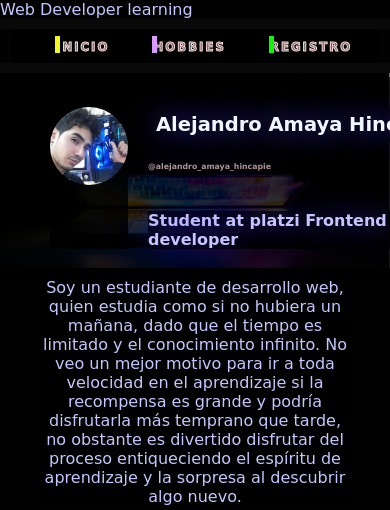
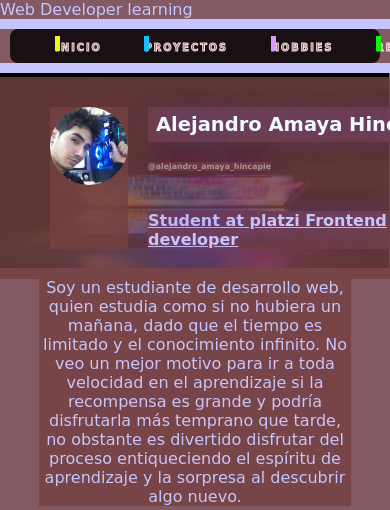
Before and after one commit to AlejoAmaHin/presentation-Alejandro-Amaya, a plain HTML site: page index.html in a window 390 px wide. Shown: the top 510 px of the page. Drawn offline with Linux system fonts and the light colour scheme.

Commit message:
Portafolio

```diff
--- a/CSS/1menu.css
+++ b/CSS/1menu.css
@@ -6,6 +6,126 @@
     background: rgba(0, 0, 0, 0.815);
     background-position: center;
 }
+
+/* INICIO DEL RESPONSIVE DESIGN MOBILE */
+
+@media (max-width: 991px) {
+
+    * {
+
+        color: #c6c5fd;
+        box-sizing: border-box;
+        font-family: 'Fredooka One', cursive;
+        background: rgba(117, 66, 66, 0.815);
+    }
+
+    body {
+        background-color: #c6c5fd;
+    }
+
+    .container {
+        margin: 10px;
+        display: flex;
+        justify-content: flex-start;
+        align-items: center;
+        min-height: 4vh;
+    }
+
+
+    /* Estilos generales*/
+    .image-container {
+        display: flex;
+    }
+
+    .image-container img {
+        width: 100vw;
+        height: 50vw;
+    }
+
+    /* Estilos del hero a continuacion */
+
+    #hero {
+    position: relative;
+        display: flex;
+        flex-direction: row;
+        justify-content: space-between;
+    }
+
+    #hero #gamer {
+        display: flex;
+        width: 100%;
+    }
+
+    #hero .informacion-contenedor {
+        position: absolute;
+        top: 1vw;
+        left: 0;
+        display: flex;
+        width: 100%;
+        color: #fff;
+        padding: 30px 50px ;
+
+    }
+
+    #hero .informacion-contenedor #foto {
+        display: flex;
+        width: 20vw;
+        flex-flow: row;
+    }
+
+    #hero .informacion-contenedor #foto img {
+        border-radius: 50%;
+        margin: 0;
+        padding: 0;
+        width: 20vw;
+        height: 20vw;
+
+    }
+
+    #hero .informacion-contenedor .informacion {
+        margin-left: 20px;
+        font-weight: bold;
+        background-color: transparent;
+        text-shadow: 0 0 30px rgb(92, 76, 241);
+    }
+
+    #hero .informacion-contenedor .informacion span {
+        margin-top: 5vw;
+        display: inline-block;
+        color: #ac9494;
+        margin-bottom: 40px;
+        font-size: 2vw;
+    }
+
+    .social-icons li a img {
+        border-radius: 100%;
+        display: flex;
+        padding: 10px;
+        display: flex;
+        justify-content: center;
+        align-items: center;
+    }
+
+    .main {
+        display: flex;
+        flex-direction: column;
+        *width: 100vh;
+        justify-content: center;
+        align-items: center;
+        text-align: center;
+    }
+
+    .main p {
+        width: 80vw;
+        margin: 10px 100px;
+        display: flex;
+        justify-content: center;
+        align-items: flex-start;
+    }
+
+    }
+
+/* FIN DEL RESPONSIVE DESIGN MOBILE */
 
 .container {
     margin: 10px;
@@ -36,7 +156,7 @@ ul li {
 
 ul li a {
     position: relative;
-    font-size: 3vw;
+    font-size: 2.5vw;
     font-weight: bold;
     line-height: 1.5em;
     text-decoration: none;
@@ -99,13 +219,11 @@ ul li a:hover {
     cursor: pointer;
 }
 
-/* Platzi Styles aprendidos*/
+/* Platzi Styles + curso desarrollo de páginas web*/
 
-body {
-    font-family: Arial, Helvetica, sans-serif;
-}
 
-/* Estilos generales a continuación */
+
+/* Estilos generales*/
 
 .image-container {
     display: flex;
--- /dev/null
+++ b/CSS/stylePages.css
@@ -0,0 +1,105 @@
+/* Estilo para el título principal */
+  .titulo {
+    display: flex;
+    justify-content: center;
+    align-items: center;
+    padding: 20px 0;
+    border-radius: 7px;
+
+  }
+  h1 {
+    color: #47ffa9; /* Naranja claro */
+    text-shadow: 2px 2px 4px #000000; /* Sombra negra */
+  }
+
+/* Estilo para los títulos de las tarjetas */
+  h2 {
+    color: #ffffff; /* Blanco */
+    text-shadow: 1px 1px 2px #000000; /* Sombra negra */
+  }
+
+/* Estilo para los botones de las tarjetas */
+  .btn {
+
+    background-color: #47ffb2;
+    border-color: #ffb347; /* Naranja claro */
+    color: #000000; /* Negro */
+    border-radius: 4px;
+    padding: 2px;
+    border: 4px;
+    text-decoration: none;
+  }
+
+  .btn:hover {
+    background-color: #4781ff;
+  }
+
+ /* Estilo para el fondo de la página */
+  body {
+    background-color: #082222; /* Gris oscuro */
+  }
+
+/* Estilo para el footer */
+  footer {
+    background-color: #000000; /* Negro */
+    color: #ffffff; /* Blanco */
+    padding: 20px;
+  }
+
+/* Estilo para las tarjetas */
+.card {
+    background-color: #074d6d; /* Gris oscuro */
+    border-color: #ffb347; /* Naranja claro */
+    color: #ffffff; /* Blanco */
+    box-shadow: 0 4px 8px 0 rgba(0, 0, 0, 0.2), 0 6px 20px 0 rgba(0, 0, 0, 0.19); /* Sombra */
+  }
+
+/* Estilo para el cuerpo de las tarjetas */
+  .card-body {
+    padding: 20px;
+
+  }
+
+/* Estilo para los textos de las tarjetas */
+  .card-text {
+    color: #ffffff; /* Blanco */
+    font-size: 16px;
+  }
+
+/* Estilo para los títulos de las tarjetas */
+  .card-title {
+    font-size: 20px;
+    font-weight: bold;
+  }
+
+/* -------------------- */
+
+  * {
+    margin: 0;
+    padding: 0;
+    box-sizing: border-box;
+    font-family: Arial, Helvetica, sans-serif;
+}
+
+/* Neon mágico */
+h1:hover, #hero .informacion-contenedor .informacion:hover {
+    text-shadow: 0 0 10px rgb(48, 45, 255);
+    transition: 0.2s;
+    cursor: pointer;
+}
+.social-icons li a img:hover, #hero .informacion-contenedor #foto img:hover {
+    box-shadow: 0 0 5vw rgb(101, 51, 236);
+    transition: 0.2s;
+    cursor: pointer;
+}
+
+ul li a:hover {
+    padding: 0 2%;
+    transition: 0.7s;
+    cursor: pointer;
+}
+
+div {
+  margin: 4px;
+  border-radius: 7px;
+}
--- a/index.html
+++ b/index.html
@@ -16,9 +16,9 @@
         <div class="container">
             <ul>
                 <li style="--clr:#f2f916"><a href="index.html" data-text="&nbsp;Inicio&nbsp;">&nbsp;Inicio&nbsp;</a></li>
+                <li style="--clr:#16BFF9"><a href="#" data-text="&nbsp;Proyectos&nbsp;">&nbsp;Proyectos&nbsp;</a></li>
                 <li style="--clr:#da9bff"><a href="hobbies.html" data-text="&nbsp;hobbies&nbsp;">&nbsp;hobbies&nbsp;</a></li>
                 <li style="--clr:#0ef70a"><a href="formularioX.html" data-text="&nbsp;registro&nbsp;">&nbsp;registro&nbsp;</a></li>
-                <li style="--clr:#16BFF9"><a href="#" data-text="&nbsp;libros&nbsp;">&nbsp;libros&nbsp;</a></li>
             </ul>
         </div>
     </nav>
@@ -38,7 +38,7 @@
                 <h1>Alejandro Amaya Hincapie</h1>
                 <span>@alejandro_amaya_hincapie</span>
 
-                <p>Student at platzi Frontend developer</p>
+                <p class="referidos"><a href="https://platzi.com/r/AlejoAmaHin">Student at platzi Frontend developer</a></p>
 
         </div>
 
```
Also changed, not shown: paginas web 2022.html (added, +73 -0 lines).
